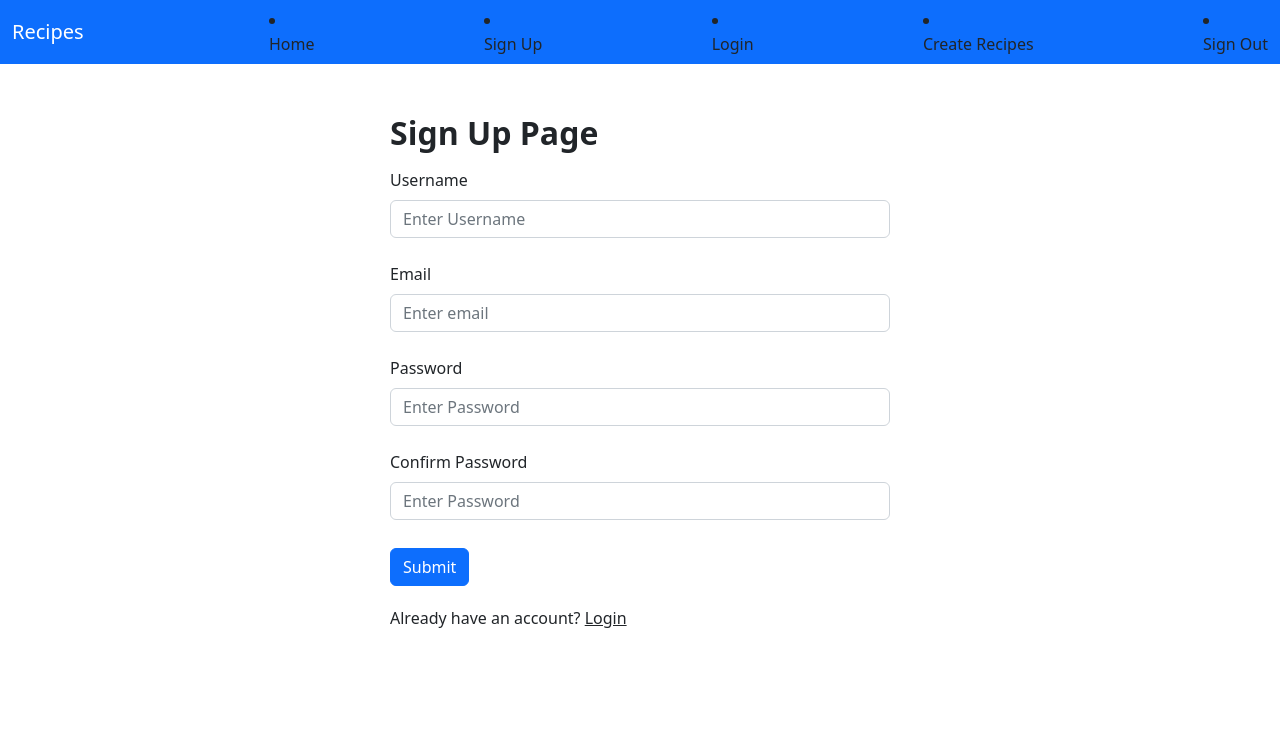
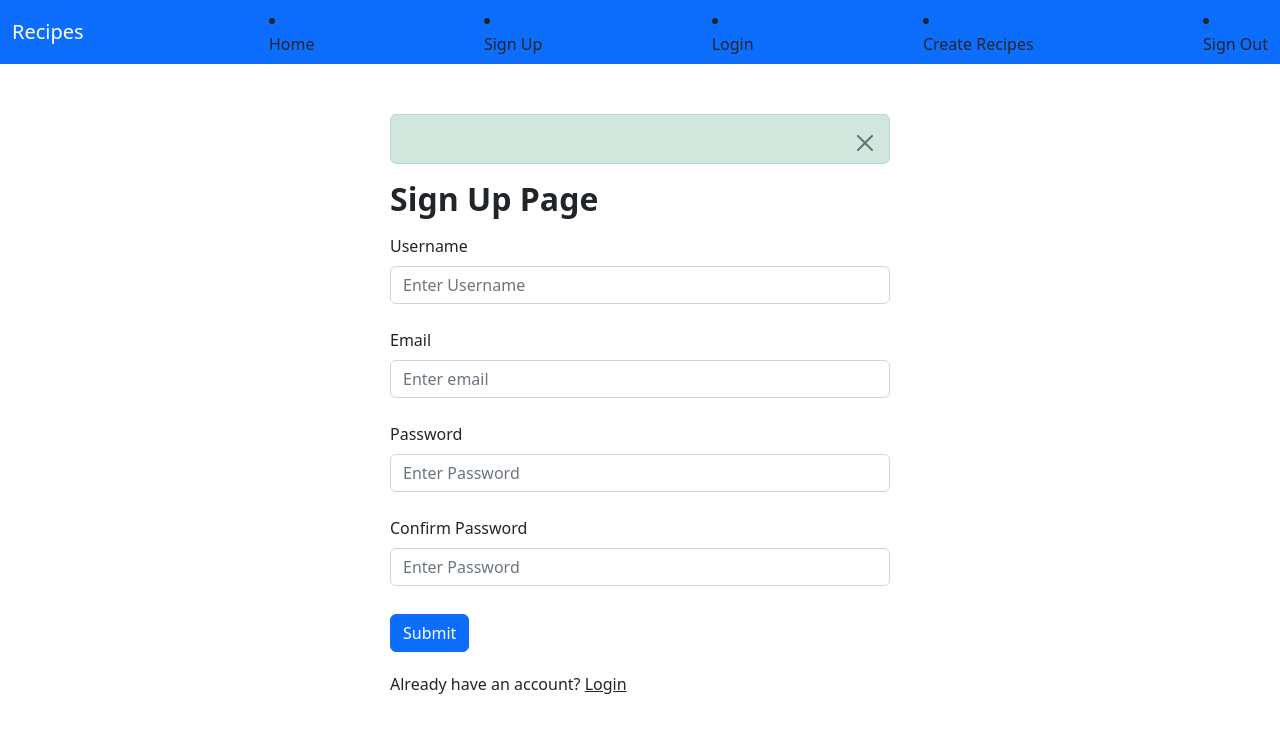
Before and after one commit to yanliu1111/React_Flask_fullStack_project, a React (Vite) app in the folder client/: page /signup in a window 1280 px wide. Shown: the top 732 px of the page. Built offline with nearby package versions, Linux system fonts and the light colour scheme.

Commit message:
feat: SignUp success alter popup

```diff
--- a/client/src/components/Signup.jsx
+++ b/client/src/components/Signup.jsx
@@ -1,5 +1,5 @@
 import React, { useState } from "react";
-import { Form, Button, Navbar } from "react-bootstrap";
+import { Form, Button, Navbar, Alert } from "react-bootstrap";
 import { useForm } from "react-hook-form";
 
 const SignUpPage = () => {
@@ -10,7 +10,8 @@ const SignUpPage = () => {
     reset,
     formState: { errors },
   } = useForm();
-
+  const [show, setShow] = useState(true);
+  const [serverResponse, setServerResponse] = useState("");
   const submitForm = (data) => {
     // console.log(data);
 
@@ -27,7 +28,11 @@ const SignUpPage = () => {
       };
       fetch("/api/auth/signup", requestOptions)
         .then((res) => res.json())
-        .then((data) => console.log(data))
+        .then((data) => {
+          setServerResponse(data.message);
+          console.log(serverResponse);
+          setShow(true);
+        })
         .catch((err) => console.log(err));
       reset();
     } else {
@@ -43,7 +48,16 @@ const SignUpPage = () => {
   return (
     <div className="container">
       <div className="form">
-        <h1 className="heading">Sign Up Page</h1>
+        {show ? (
+          <>
+            <Alert variant="success" onClose={() => setShow(false)} dismissible>
+              <p>{serverResponse} </p>
+            </Alert>
+            <h1 className="heading">Sign Up Page</h1>
+          </>
+        ) : (
+          <h1 className="heading">Sign Up Page</h1>
+        )}
         <form action="">
           <Form.Group>
             <Form.Label>Username</Form.Label>
```
